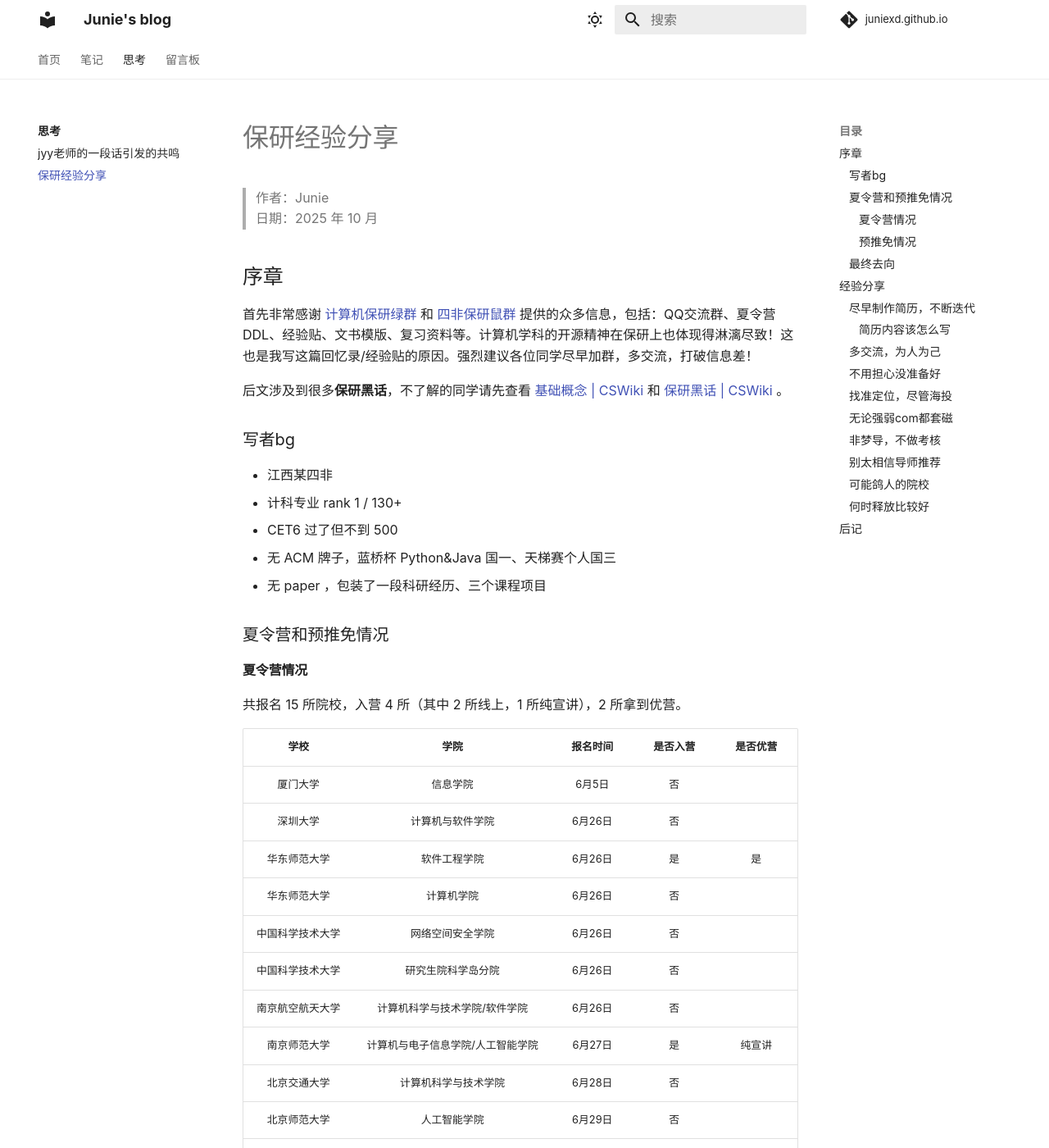
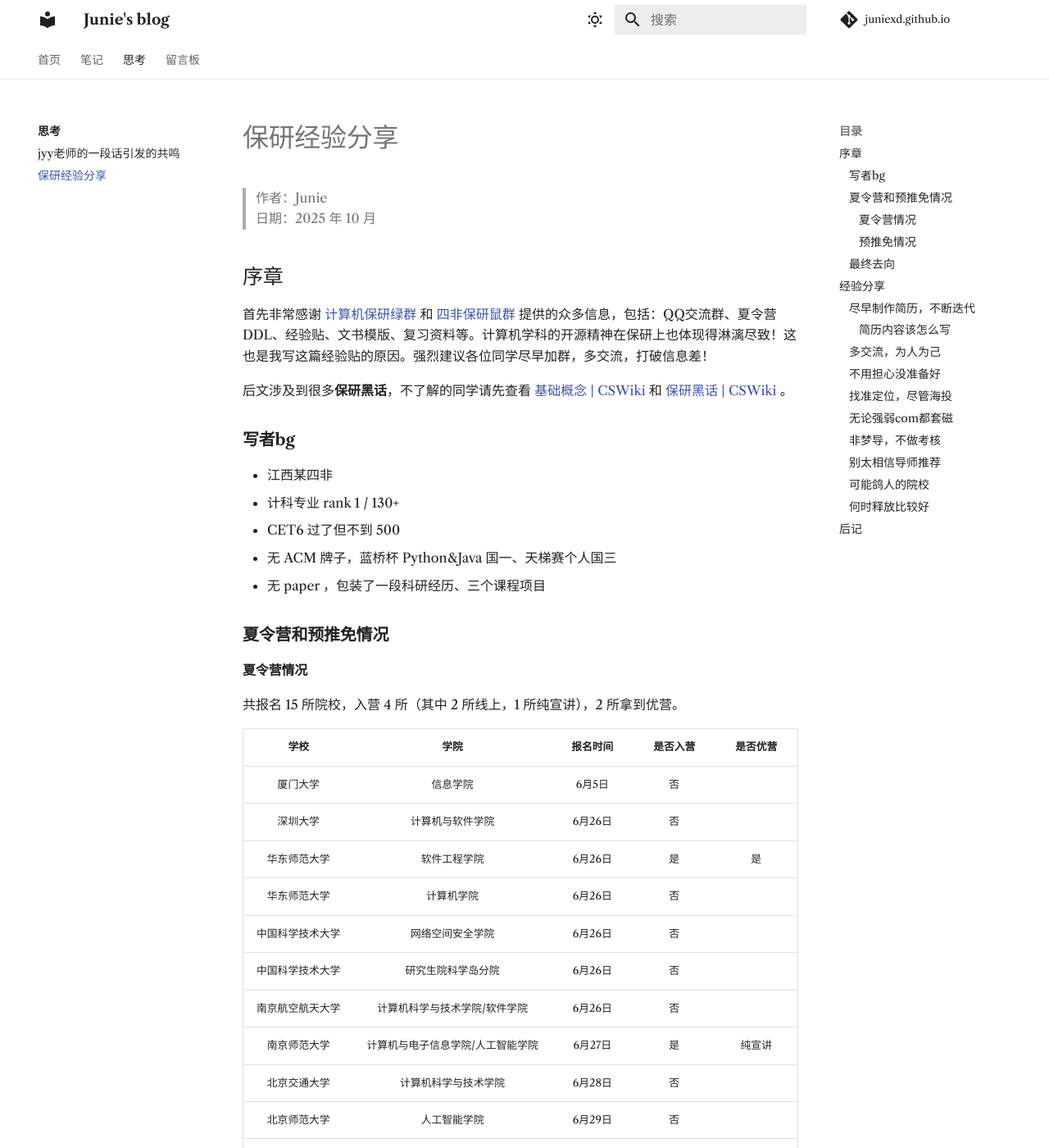
Before and after one commit to JunieXD/juniexd.github.io, an MkDocs documentation site: the page built from docs/thoughts/PosgraRecExp.md, in a window 1280 px wide and 1400 px high. Shown: the whole window at 82% size. Built offline with MkDocs 1.6.1 and Material for MkDocs 9.7.7, drawn with Linux system fonts in a browser that asks for light colours; some web fonts are replaced; a script that is not in the unit is left out; comment, search, counter and statistics services are not loaded; a style sheet for code colours, icons or effects is not loaded; some of the changed text lies outside the part shown.

Commit message:
修改了字体、一些内容、删除了多余文件

```diff
--- a/docs/stylesheets/extra.css
+++ b/docs/stylesheets/extra.css
@@ -1,4 +1,4 @@
 :root {
-    --md-text-font: "Libre Caslon Text", "Noto Serif SC";
+    --md-text-font: "LXGW WenKai Screen", "Libre Caslon Text", "Noto Serif SC";
     --md-code-font: "JetBrains Mono";
 }
--- a/docs/stylesheets/lxgw-wenkai-screen.css
+++ /dev/null
@@ -1,2 +0,0 @@
-@import url('./lxgwwenkaiscreenr.css');
-@import url('./lxgwwenkaiscreen.css');
--- a/docs/stylesheets/lxgw-wenkai.css
+++ /dev/null
@@ -1,6 +0,0 @@
-@import url('./lxgwwenkai-light.css');
-@import url('./lxgwwenkai-regular.css');
-@import url('./lxgwwenkaimono-bold.css');
-@import url('./lxgwwenkaimono-light.css');
-@import url('./lxgwwenkaimono-regular.css');
-@import url('./lxgwwenkai-bold.css');
--- a/docs/thoughts/PosgraRecExp.md
+++ b/docs/thoughts/PosgraRecExp.md
@@ -10,11 +10,11 @@
 
 ## 序章
 
-首先非常感谢 [计算机保研绿群](https://csbaoyan.top/) 和 [四非保研鼠群](https://mousebaoyan.online/) 提供的众多信息，包括：QQ交流群、夏令营DDL、经验贴、文书模版、复习资料等。计算机学科的开源精神在保研上也体现得淋漓尽致！这也是我写这篇回忆录/经验贴的原因。强烈建议各位同学尽早加群，多交流，打破信息差！
+首先非常感谢 [计算机保研绿群](https://csbaoyan.top/) 和 [四非保研鼠群](https://mousebaoyan.online/) 提供的众多信息，包括：QQ交流群、夏令营DDL、经验贴、文书模版、复习资料等。计算机学科的开源精神在保研上也体现得淋漓尽致！这也是我写这篇经验贴的原因。强烈建议各位同学尽早加群，多交流，打破信息差！
 
 后文涉及到很多**保研黑话**，不了解的同学请先查看 [基础概念 | CSWiki](https://csbaoyan.top/%E4%BF%9D%E7%A0%94%E6%8C%87%E5%8D%97/%E5%9F%BA%E7%A1%80%E6%A6%82%E5%BF%B5) 和 [保研黑话 | CSWiki](https://csbaoyan.top/%E4%BF%9D%E7%A0%94%E6%8C%87%E5%8D%97/%E4%BF%9D%E7%A0%94%E9%BB%91%E8%AF%9D) 。
 
-### 写者bg
+### **写者bg**
 
 - 江西某四非
 - 计科专业 rank 1 / 130+
@@ -22,7 +22,7 @@
 - 无 ACM 牌子，蓝桥杯 Python&Java 国一、天梯赛个人国三
 - 无 paper ，包装了一段科研经历、三个课程项目
 
-### 夏令营和预推免情况
+### **夏令营和预推免情况**
 #### 夏令营情况
 
 共报名 15 所院校，入营 4 所（其中 2 所线上，1 所纯宣讲），2 所拿到优营。
@@ -67,17 +67,19 @@
 | 华南理工大学 |    计算机科学与工程学院    | 9月4日  |   否    |           |
 |  深圳大学  |     计算机与软件学院     | 9月9日  |   是    |   时间冲突    |
 
-### 最终去向
+### **最终去向**
 
 华东师范大学软件工程学院软件工程专业(085405-01)。
 
 2025 年过去，**夏令营或将成为历史，经验可能并非适用于未来保研的同学**，但可作为参考。
 
+---
+
 ## 经验分享
 
 从五月到九月，我和身边的同学们在保研路上遇到了各种各样的人和事。复盘过后，我们希望把这份经验教训传递下去，让同学们少走些弯路。
 
-### 尽早制作简历，不断迭代
+### **尽早制作简历，不断迭代**
 
 无论是套磁还是面试，简历永远是第一步。
 
@@ -107,7 +109,7 @@
 
 其他的内容照着模板写就好了，几乎没什么影响。
 
-### 多交流，为人为己
+### **多交流，为人为己**
 
 在参加夏令营和预推免的过程中，我认识了很多群友，我们经常交流，共享了很多信息，也缓解了焦虑。
 
@@ -117,7 +119,7 @@
 
 我身边有位同学，他和另一个同学都是保研边缘人，并且在竞争最后一个保研名额。即使是名额出来后，有一位同学还是不愿意说自己的加分情况，最终导致双方都浪费了很多时间，又想准备考研，又在成天想着自己能保不用考，徒增了无意义的焦虑，最终没保上的那位同学也没时间准备考研了。这个事情中没有任何一方是赢家。
 
-### 不用担心没准备好
+### **不用担心没准备好**
 
 在保研初期，大家都会觉得自己还没准备好，项目没包装好、英语没练、机试忘了......
 
@@ -167,11 +169,13 @@
 - 深大（超发 offer）
 - 苏大（超发 offer）
 
-### 何时释放比较好
+### **何时释放比较好**
 
 一般来说，老师没招到保研生，还能把名额拿去招考研生，所以不用太担心老师招不到生。但是如果你套上的老师人很好，不超发，也很真诚，那我的建议是如果不打算去的话尽早释放，不要辜负了好老师。在这个互鸽互养鱼的时代，遇到一个真诚的老师很不容易了！
 
-但如果是那种海王，倒也没必要释放了，谁让他把其他同学害了呢？你如果能占着这个坑，反而是帮了其他同学。老师被鸽代价不大，学生被鸽代价很大！
+但如果是那种海王，倒也没必要释放了，谁让他把其他同学害了呢？如果你能占着这个坑，反而是帮了其他同学。老师被鸽代价不大，学生被鸽代价很大！
+
+---
 
 ## 后记
 
--- a/mkdocs.yml
+++ b/mkdocs.yml
@@ -44,8 +44,9 @@
   social:
     - icon: fontawesome/brands/github
       link: https://github.com/juniexd
-    - icon: fontawesome/brands/bilibili
-      link: https://space.bilibili.com/90566095
+    - icon: fontawesome/regular/envelope #联系方式图标
+      link: mailto:<juniexd@163.com> #邮件联系方式
+
   #disqus: JunieXD
 
 markdown_extensions:
@@ -84,12 +85,11 @@
 
 extra_css:
   - stylesheets/extra.css
-  - stylesheets/lxgw-wenkai.css
-  - stylesheets/lxgw-wenkai-screen.css
-  - stylesheets/jetbrains-mono.css
-  - stylesheets/noto-sans-sc.css
-  - stylesheets/noto-serif-sc.css
-  - stylesheets/libre-caslon-text.css
+  - https://cdn.jsdelivr.net/npm/lxgw-wenkai-screen-webfont@1.1.0/style.css
+  - https://fonts.loli.net/css?family=JetBrains Mono:400,500,600,700&display=swap
+  - https://fonts.loli.net/css2?family=Noto Sans SC&display=swap
+  - https://fonts.loli.net/css2?family=Noto Serif SC:wght@500&display=swap
+  - https://fonts.loli.net/css2?family=Libre Caslon Text:ital,wght@0,400;0,700;1,400&display=swap
 
 plugins:
   - search
--- /dev/null
+++ b/overrides/partials/copyright.html
@@ -0,0 +1,8 @@
+<div class="md-copyright">
+  {% if config.copyright %}
+    <div class="md-copyright__highlight">
+      {{ config.copyright }}
+    </div>
+  {% endif %}
+  本作品采用<a href="https://creativecommons.org/licenses/by-nc-nd/4.0/">CC BY-NC-ND 4.0</a>协议进行许可   This work is licensed under <a href="https://creativecommons.org/licenses/by-nc-nd/4.0/">CC BY-NC-ND 4.0</a>
+</div>
```
Also changed, not shown: other parts of docs/thoughts/PosgraRecExp.md (+8 -8 lines), notes/git.html.md (deleted), notes/git.md (deleted), thoughts/jyy.md (deleted), 5 other files.
